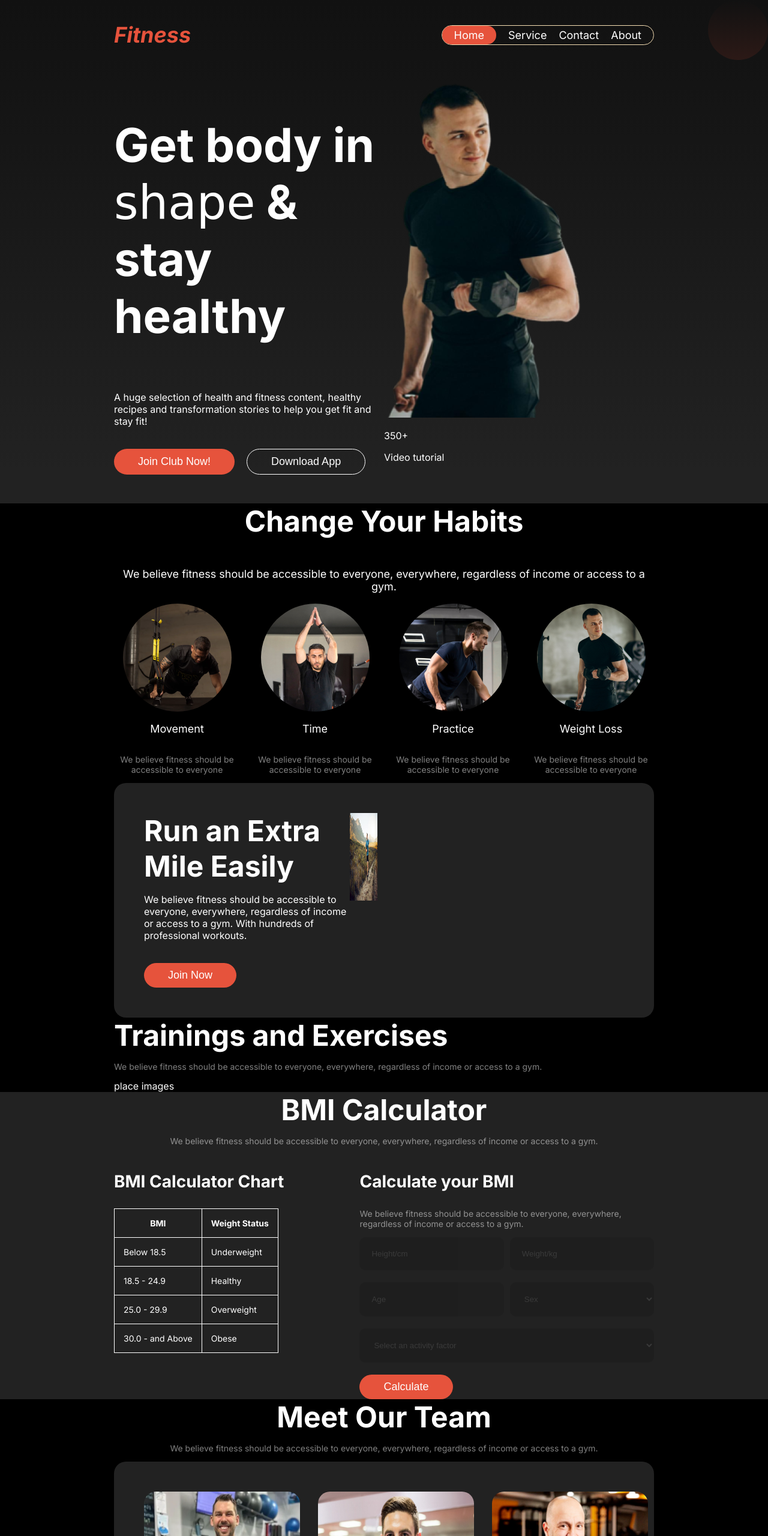
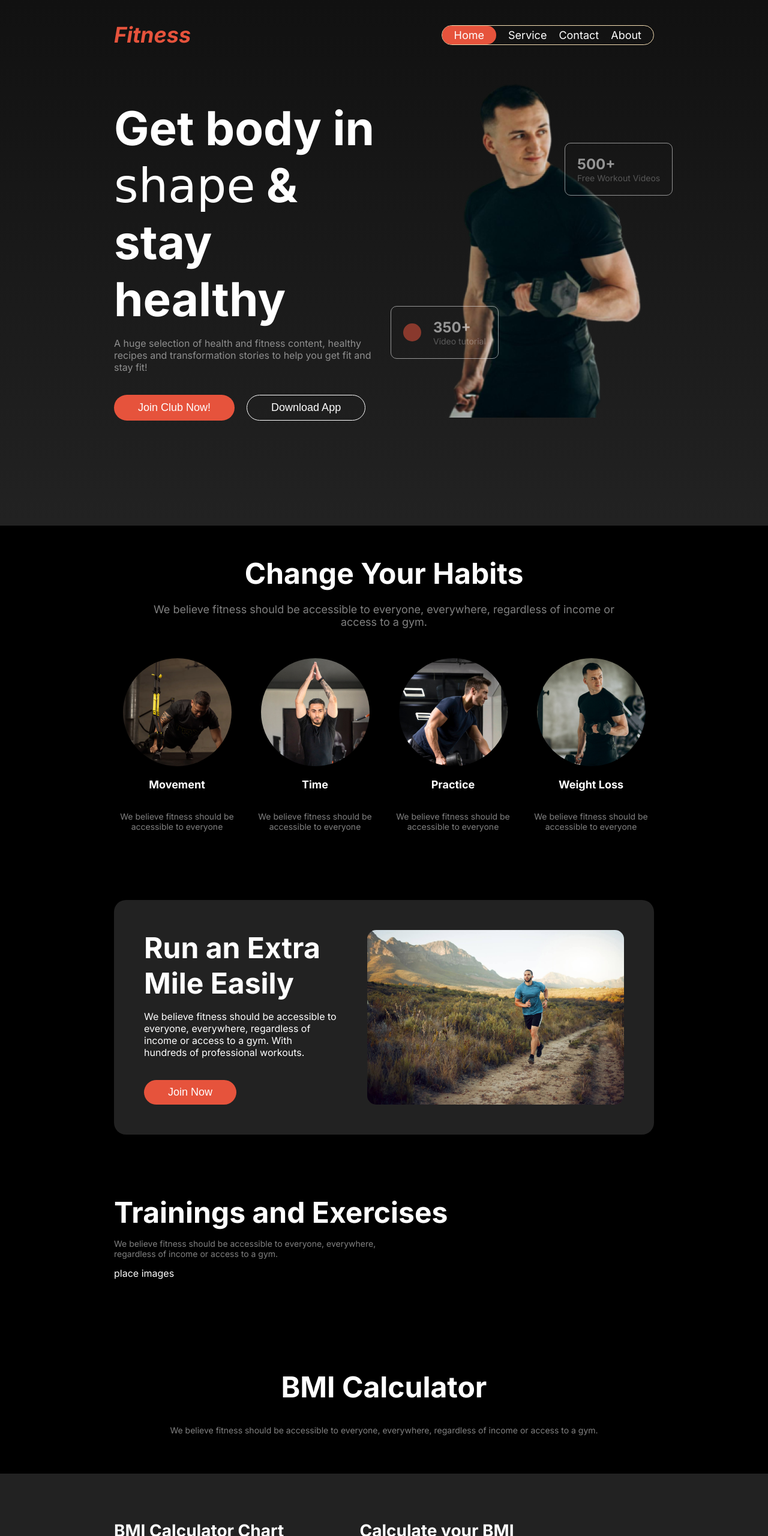
Before and after one commit to SagarKarmoker/fitness-website, a plain HTML site: page index.html in a window 1280 px wide. Shown: the top 2560 px of the page at 60% size. Drawn offline with Linux system fonts and the light colour scheme; a web font is replaced by a local one.

Commit message:
updated sections

```diff
--- a/index.html
+++ b/index.html
@@ -36,13 +36,22 @@
                 </div>
             </div>
             <!-- right -->
-            <div>
+            <div class="wc-right">
                 <img src="images/Images 2.png" alt="image">
-                <div>
+                <div class="hide">
+                    <div class="video-tutorial">
                         <div class="ball"></div>
                         <div>
-                        <p>350+</p>
-                        <p>Video tutorial</p>
+                            <p style="font-weight: bold; font-size: 24px;">350+</p>
+                            <p class="text-3">Video tutorial</p>
+                        </div>
+                    </div>
+
+                    <div class="workout video-tutorial">
+                        <div>
+                            <p style="font-weight: bold; font-size: 24px;">500+</p>
+                            <p class="text-3">Free Workout Videos</p>
+                        </div>
                     </div>
                 </div>
             </div>
@@ -53,27 +62,28 @@
         <!--  -->
         <section class="default-padding">
             <h3 class="text-1">Change Your Habits</h3>
-            <p class="text-2">We believe fitness should be accessible to everyone, everywhere, regardless of income or
+            <p class="text-2 text-2-overide">We believe fitness should be accessible to everyone, everywhere, regardless
+                of income or <br>
                 access to a gym.</p>
             <div class="habit-div">
                 <div class="each-habit">
                     <img src="images/image 3.png" alt="image">
-                    <p class="text-2">Movement</p>
+                    <p class="text-2 bold">Movement</p>
                     <p class="text-3">We believe fitness should be accessible to everyone</p>
                 </div>
                 <div class="each-habit">
                     <img src="images/image 2.png" alt="image">
-                    <p class="text-2">Time</p>
+                    <p class="text-2 bold">Time</p>
                     <p class="text-3">We believe fitness should be accessible to everyone</p>
                 </div>
                 <div class="each-habit">
                     <img src="images/image 4.png" alt="image">
-                    <p class="text-2">Practice</p>
+                    <p class="text-2 bold">Practice</p>
                     <p class="text-3">We believe fitness should be accessible to everyone</p>
                 </div>
                 <div class="each-habit">
                     <img src="images/image 5.png" alt="image">
-                    <p class="text-2">Weight Loss</p>
+                    <p class="text-2 bold">Weight Loss</p>
                     <p class="text-3">We believe fitness should be accessible to everyone</p>
                 </div>
             </div>
@@ -81,14 +91,14 @@
 
         <!-- run -->
         <section class="default-padding">
-            <div class="run-card">
+            <div class="run-card m100">
                 <div>
                     <p class="text-1 text-1-override">Run an Extra <br> Mile Easily</p>
                     <p>We believe fitness should be accessible to everyone, everywhere, regardless of income or access
                         to a gym. With hundreds of professional workouts.</p>
                     <button class="btn wc-btn1">Join Now</button>
                 </div>
-                <div>
+                <div class="run-img-div">
                     <img class="run-img" src="images/run.jpg" alt="">
                 </div>
             </div>
@@ -96,25 +106,30 @@
 
         <!-- training -->
         <section class="default-padding">
+            <div class="m100">
+                <div>
                     <p class="text-1 text-1-override">Trainings and Exercises</p>
-            <p class="text-3">
-                We believe fitness should be accessible to everyone, everywhere, regardless of income or access to a
+                    <p class="text-3" style="width: 50%; text-align: start;">
+                        We believe fitness should be accessible to everyone, everywhere, regardless of income or
+                        access
+                        to a
                         gym.
                     </p>
+                </div>
                 <div>
                     place images
+                </div>
             </div>
         </section>
 
         <!-- bmi calculator -->
         <section class="bmi-bg">
-            <div class="default-padding">
-                <div class="center">
+            <div class="center" style="background-color: black; padding-bottom: 50px;">
                 <p class="text-1 text-1-center">BMI Calculator</p>
                 <p class="text-3 text-3-center">We believe fitness should be accessible to everyone, everywhere,
                     regardless of income or access to a gym.</p>
             </div>
-
+            <div class="default-padding" style="padding-top: 50px; padding-bottom: 50px; ">
                 <div class="bmi-cal">
                     <!-- chart -->
                     <div class="chart">
@@ -125,20 +140,20 @@
                                 <th>Weight Status</th>
                             </tr>
                             <tr>
-                                <td>Below 18.5</td>
-                                <td>Underweight</td>
+                                <td class="text-3">Below 18.5</td>
+                                <td class="text-3">Underweight</td>
                             </tr>
                             <tr>
-                                <td>18.5 - 24.9</td>
-                                <td>Healthy</td>
+                                <td class="text-3">18.5 - 24.9</td>
+                                <td class="text-3">Healthy</td>
                             </tr>
                             <tr>
-                                <td>25.0 - 29.9</th>
-                                <td>Overweight</td>
+                                <td class="text-3">25.0 - 29.9</th>
+                                <td class="text-3">Overweight</td>
                             </tr>
                             <tr>
-                                <td>30.0 - and Above</th>
-                                <td>Obese</td>
+                                <td class="text-3">30.0 - and Above</th>
+                                <td class="text-3">Obese</td>
                             </tr>
                         </table>
                     </div>
@@ -173,55 +188,58 @@
         </section>
 
         <!--   team  --->
-        <section class="default-padding">
-            <div>
+        <section class="default-padding" style="padding-bottom: 100px;">
+            <div style="margin-bottom: 50px;">
                 <p class="text-1 text-1-center">Meet Our Team</p>
-                <p class="text-3 text-3-center">
-                    We believe fitness should be accessible to everyone, everywhere, regardless of income or access to a
+                <div class="text-3-center">
+                    <p class="text-3 text-3-center" style="width: 50%;">
+                        We believe fitness should be accessible to everyone, everywhere, regardless of income or access
+                        to a
                         gym.
                     </p>
+                </div>
             </div>
             <div class="run-card trainer">
                 <div class="img-card">
                     <img src="images/trainer1.png" alt="">
                     <div class="trainer-details">
                         <p class="text-5 m0">Jonh Bob</p>
-                        <p class="text-3 m0">Trainer</p>
+                        <p class="text-3 m0 text-3-start">Trainer</p>
                     </div>
                 </div>
                 <div class="img-card">
                     <img src="images/trainer2.png" alt="">
                     <div class="trainer-details">
                         <p class="text-5 m0">Jonh Bob</p>
-                        <p class="text-3 m0">Trainer</p>
+                        <p class="text-3 m0 text-3-start">Trainer</p>
                     </div>
                 </div>
                 <div class="img-card">
                     <img src="images/trainer3.png" alt="">
                     <div class="trainer-details">
                         <p class="text-5 m0">Jonh Bob</p>
-                        <p class="text-3 m0">Trainer</p>
+                        <p class="text-3 m0 text-3-start">Trainer</p>
                     </div>
                 </div>
                 <div class="img-card">
                     <img src="images/trainer4.png" alt="">
                     <div class="trainer-details">
                         <p class="text-5 m0">Jonh Bob</p>
-                        <p class="text-3 m0">Trainer</p>
+                        <p class="text-3 m0 text-3-start">Trainer</p>
                     </div>
                 </div>
                 <div class="img-card">
                     <img src="images/trainer5.png" alt="">
                     <div class="trainer-details">
                         <p class="text-5 m0">Jonh Bob</p>
-                        <p class="text-3 m0">Trainer</p>
+                        <p class="text-3 m0 text-3-start">Trainer</p>
                     </div>
                 </div>
                 <div class="img-card">
                     <img src="images/trainer6.png" alt="">
                     <div class="trainer-details">
                         <p class="text-5 m0">Jonh Bob</p>
-                        <p class="text-3 m0">Trainer</p>
+                        <p class="text-3 m0 text-3-start">Trainer</p>
                     </div>
 
                 </div>
@@ -234,7 +252,8 @@
         <div class="default-padding footer-card">
             <div class="fname-sec">
                 <p class="footer-name m0">Fitness</p>
-                <p class="text-3 text-3-override">We believe fitness should be accessible to everyone, everywhere, regardless of income
+                <p class="text-3 text-3-override">We believe fitness should be accessible to everyone, everywhere,
+                    regardless of income
                     or access to a gym. With hundreds of professional workouts.</p>
             </div>
             <div>
@@ -260,7 +279,7 @@
             <hr>
         </div>
         <div class="default-padding">
-            <p class="my-copyright-text" style="margin-bottom: 0px; text-align: center;">
+            <p class="my-copyright-text" style="margin-bottom: 20px; text-align: center;">
                 All right reserved @Fitness 2024
             </p>
         </div>
--- a/styles.css
+++ b/styles.css
@@ -78,6 +78,8 @@ nav p {
 .welcome-section {
   display: flex;
   padding: 0 var(--plr);
+  justify-content: space-between;
+  height: fit-content;
 }
 
 .welcome-section img {
@@ -88,18 +90,30 @@ nav p {
   width: 50%;
 }
 
+.wc-right{
+  align-items: end;
+  height: fit-content;
+}
+
 .wc-title {
   font-size: 78px;
   font-weight: bold;
+  margin: 0;
+  margin-top: 50px;
 }
 
 .wc-shape {
   font-weight: normal;
 }
 
+.mt{
+  padding-top: 50px;
+}
+
 .wc-tagline {
   font-size: 16px;
   color: #ffffff;
+  opacity: 0.5;
 }
 
 .btn {
@@ -120,16 +134,41 @@ nav p {
   border: 1px solid white;
 }
 
-
 .ball {
-  width: 100px;
-  height: 100px;
+  width: 30px;
+  height: 30px;
   border-radius: 50%;
   background-color: var(--primary-color);
-  position: absolute;
+  position: relative;
   top: 0;
   right: 0;
   z-index: -1;
+}
+
+.video-tutorial {
+  display: flex;
+  justify-content: center;
+  align-items: center;
+  border: 1px solid white;
+  width: fit-content;
+  border-radius: 10px;
+  padding: 20px;
+  gap: 20px;
+  position: relative;
+  bottom: 190px;
+  left: -90px;
+  background-color: #303030, transparent;
+  opacity: 0.54;
+  z-index: 1;
+}
+
+.video-tutorial p{
+  margin: 0;
+}
+
+.workout{
+  bottom: 550px;
+  left: 200px;
 }
 
 /* main */
@@ -146,33 +185,55 @@ main {
   display: flex;
   justify-content: center;
   gap: 20px;
+  margin-top: 50px;
+  margin-bottom: 100px;
 }
 
 .text-1 {
   font-size: 48px;
   text-align: center;
+  margin: 0;
+  padding-top: 50px;
+  padding-bottom: 20px;
 }
 
 .text-2 {
   font-size: 18px;
   text-align: center;
+  margin: 0;
+}
+
+.text-2-overide{
+  opacity: 0.5;
+}
+
+.hide{
+
 }
 
 .text-3{
   font-size: 14px;
-  display: flex;
   text-align: center;
   opacity: 0.5;
+}
+
+.text-3-start{
+  text-align: start;
 }
 
 .each-habit{
   display: flex;
   flex-direction: column;
   align-items: center;
+  gap: 20px;
 }
 
 .each-habit img{
   border-radius: 50%;
+}
+
+.bold{
+  font-weight: bold;
 }
 
 /* run */
@@ -181,18 +242,27 @@ main {
   border-radius: 20px;
   display: flex;
   padding: 50px;
+  gap: 50px;
 }
 
 .text-1-override {
   text-align: start;
   font-weight: bold;
-  margin: 0;
+  padding: 0;
+}
+
+.m100{
+  margin-bottom: 100px;
+}
+
+.run-img-div{
+  float: 1;
 }
 
 .run-img {
-  width: 10%;
-  height: 50%;
-  clip: auto;
+  width: 100%;
+  height: 100%;
+  border-radius: 15px;
 }
 
 /* training */
@@ -203,7 +273,7 @@ main {
 }
 
 .text-3-center{
-  display: flex;
+  width: 100%; display: flex;
   justify-content: center;
 }
 
@@ -305,6 +375,8 @@ input:focus, select:focus, option:focus {
 .footer-card{
   display: flex;
   justify-content: space-between;
+  padding-top: 50px;
+  padding-bottom: 50px;
 }
 
 .footer-name{
```
Lines whose indentation alone changed are shown as unchanged.
